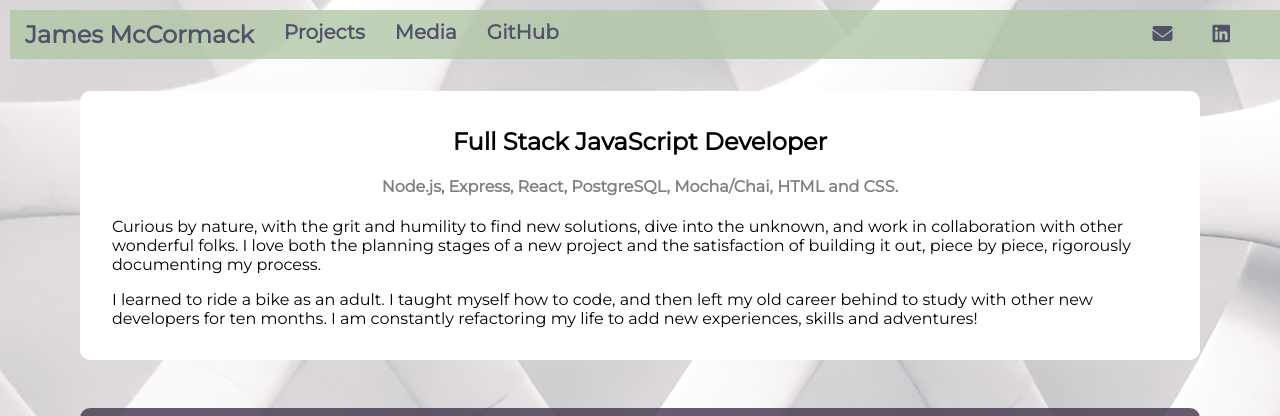
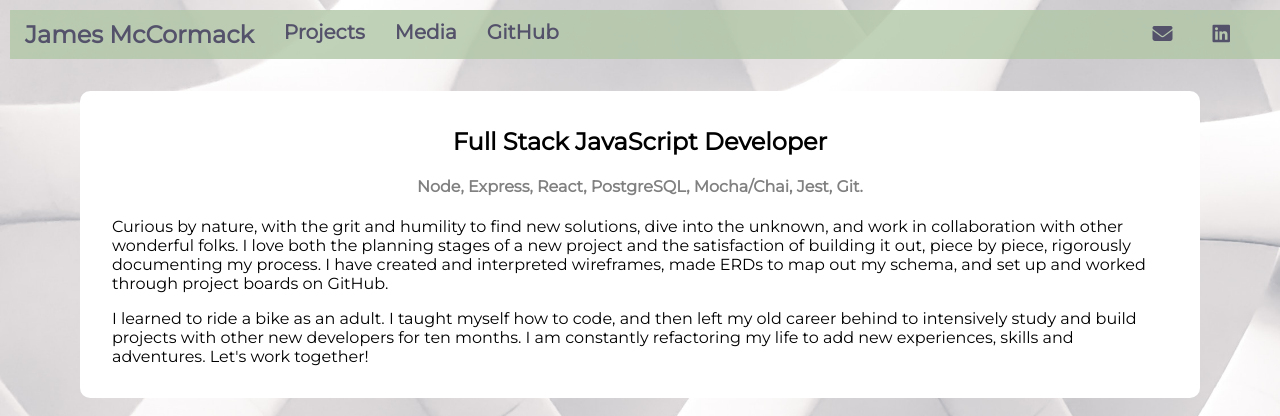
Before and after one commit to Framinus/portfolio, a React (Create React App) app: page / in a window 1280 px wide. Shown: the top 416 px of the page. Built offline with nearby package versions, Linux system fonts and the light colour scheme.

Commit message:
update tech stack and profile description

```diff
--- a/src/components/Profile/Profile.js
+++ b/src/components/Profile/Profile.js
@@ -13,13 +13,13 @@ const Profile = function() {
           Full Stack JavaScript Developer
         </h2>
         <h4 className="tech-stack">
-          Node.js, Express, React, PostgreSQL, Mocha/Chai, HTML and CSS.
+          Node, Express, React, PostgreSQL, Mocha/Chai, Jest, Git.
         </h4>
         <p>
-          Curious by nature, with the grit and humility to find new solutions, dive into the unknown, and work in collaboration with other wonderful folks. I love both the planning stages of a new project and the satisfaction of building it out, piece by piece, rigorously documenting my process.
+          Curious by nature, with the grit and humility to find new solutions, dive into the unknown, and work in collaboration with other wonderful folks. I love both the planning stages of a new project and the satisfaction of building it out, piece by piece, rigorously documenting my process. I have created and interpreted wireframes, made ERDs to map out my schema, and set up and worked through project boards on GitHub.
         </p>
         <p>
-          I learned to ride a bike as an adult. I taught myself how to code, and then left my old career behind to study with other new developers for ten months. I am constantly refactoring my life to add new experiences, skills and adventures!
+          I learned to ride a bike as an adult. I taught myself how to code, and then left my old career behind to intensively study and build projects with other new developers for ten months. I am constantly refactoring my life to add new experiences, skills and adventures. Let's work together!
         </p>
       </div>
     </div>
```
